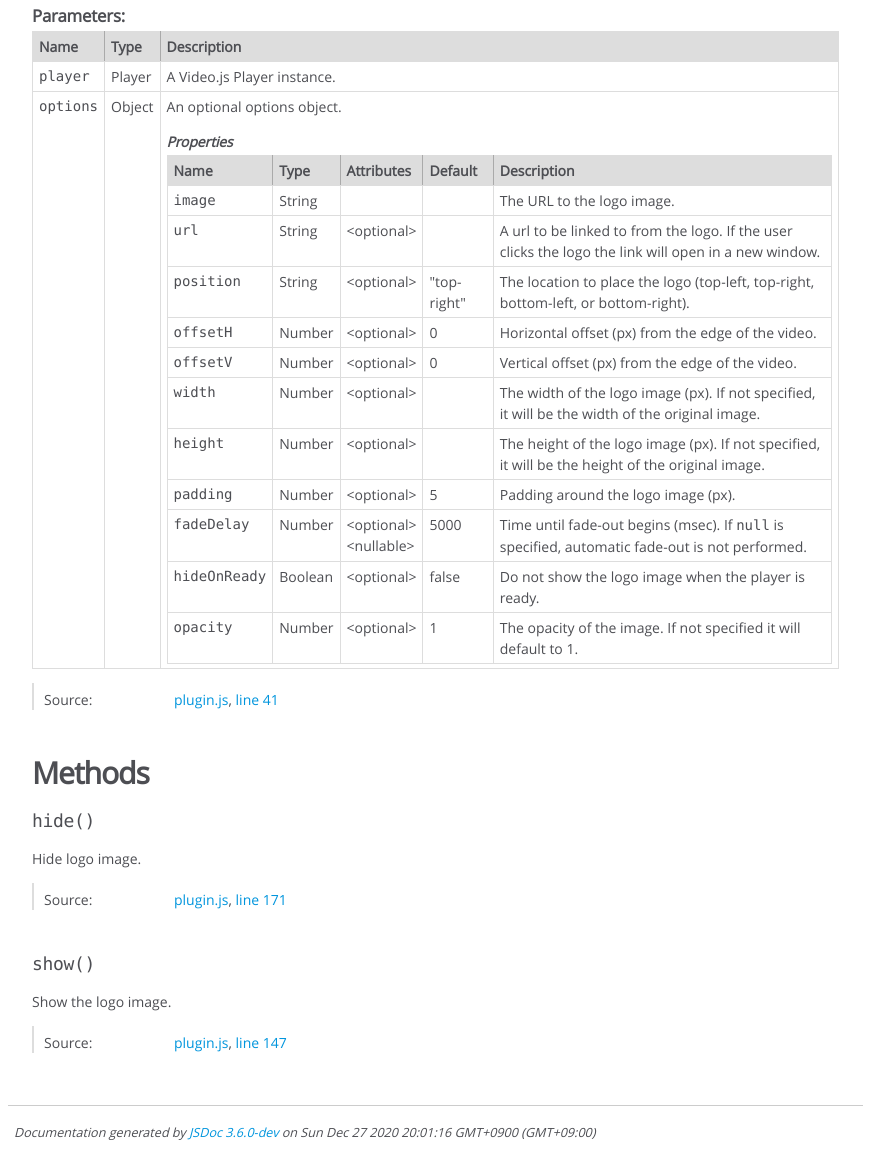
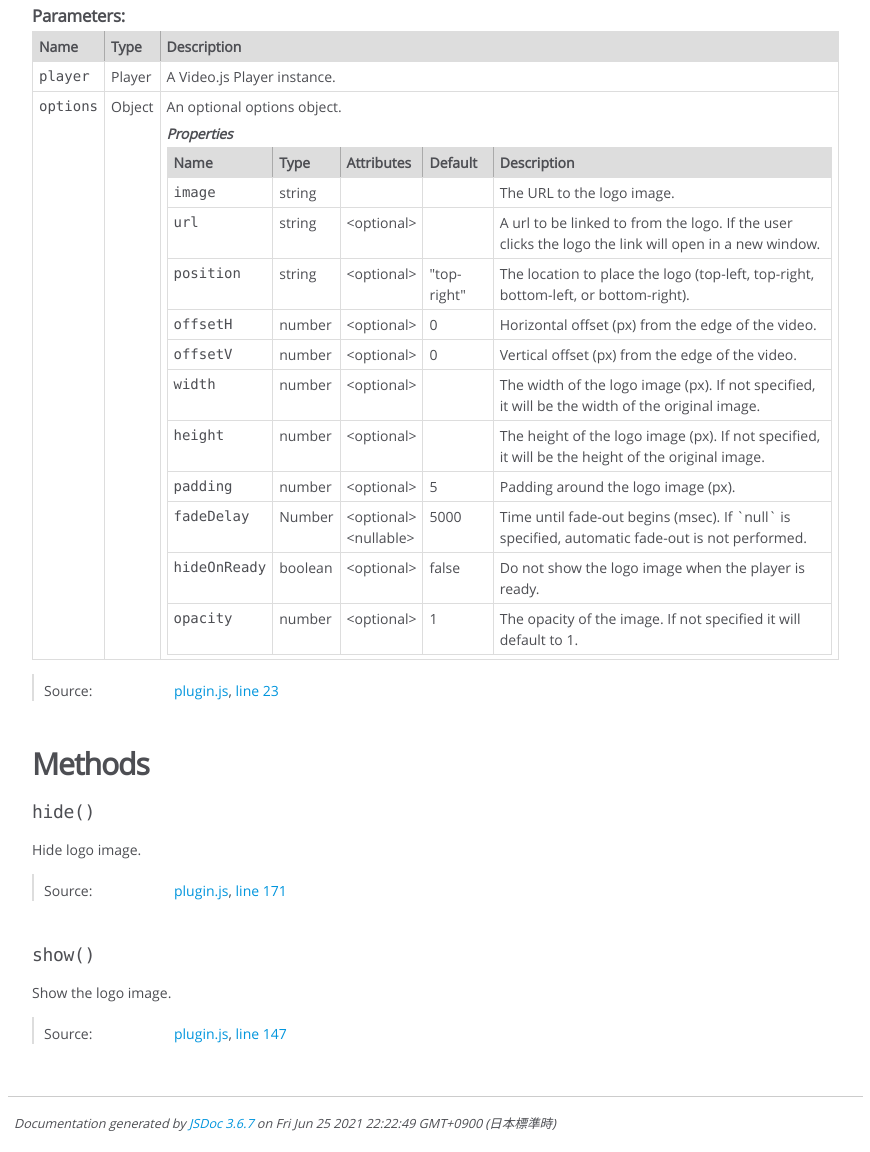
Before and after one commit to tapioca24/videojs-logo, a website: page docs/api/Logo.html in a window 1280 px wide. Shown: the part 362-1514 px from the top of the page, without its empty margins (0-870 px from the left). Drawn offline with Linux system fonts and the light colour scheme.

Commit message:
docs: update the documentation

```diff
--- a/docs/api/Logo.html
+++ b/docs/api/Logo.html
@@ -30,7 +30,7 @@
 
         <h2><span class="attribs"><span class="type-signature"></span></span>Logo<span class="signature">(player, options)</span><span class="type-signature"></span></h2>
 
-            <div class="class-description"><p>A videojs plugin to display a logo image on the player.</p></div>
+            <div class="class-description">A videojs plugin to display a logo image on the player.</div>
 
 
 </header>
@@ -53,7 +53,7 @@
 
 
 <div class="description">
-    <p>Create a Logo plugin instance.</p>
+    Create a Logo plugin instance.
 </div>
 
 
@@ -105,7 +105,7 @@
 
 
 
-            <td class="description last"><p>A Video.js Player instance.</p></td>
+            <td class="description last">A Video.js Player instance.</td>
         </tr>
 
 
@@ -128,7 +128,7 @@
 
 
 
-            <td class="description last"><p>An optional options object.</p>
+            <td class="description last">An optional options object.
                 <h6>Properties</h6>
 
 
@@ -164,7 +164,7 @@
             <td class="type">
 
 
-<span class="param-type">String</span>
+<span class="param-type">string</span>
 
 
 
@@ -186,7 +186,7 @@
                 </td>
 
 
-            <td class="description last"><p>The URL to the logo image.</p></td>
+            <td class="description last">The URL to the logo image.</td>
         </tr>
 
 
@@ -199,7 +199,7 @@
             <td class="type">
 
 
-<span class="param-type">String</span>
+<span class="param-type">string</span>
 
 
 
@@ -223,7 +223,7 @@
                 </td>
 
 
-            <td class="description last"><p>A url to be linked to from the logo. If the user clicks the logo the link will open in a new window.</p></td>
+            <td class="description last">A url to be linked to from the logo. If the user clicks the logo the link will open in a new window.</td>
         </tr>
 
 
@@ -236,7 +236,7 @@
             <td class="type">
 
 
-<span class="param-type">String</span>
+<span class="param-type">string</span>
 
 
 
@@ -262,7 +262,7 @@
                 </td>
 
 
-            <td class="description last"><p>The location to place the logo (top-left, top-right, bottom-left, or bottom-right).</p></td>
+            <td class="description last">The location to place the logo (top-left, top-right, bottom-left, or bottom-right).</td>
         </tr>
 
 
@@ -275,7 +275,7 @@
             <td class="type">
 
 
-<span class="param-type">Number</span>
+<span class="param-type">number</span>
 
 
 
@@ -301,7 +301,7 @@
                 </td>
 
 
-            <td class="description last"><p>Horizontal offset (px) from the edge of the video.</p></td>
+            <td class="description last">Horizontal offset (px) from the edge of the video.</td>
         </tr>
 
 
@@ -314,7 +314,7 @@
             <td class="type">
 
 
-<span class="param-type">Number</span>
+<span class="param-type">number</span>
 
 
 
@@ -340,7 +340,7 @@
                 </td>
 
 
-            <td class="description last"><p>Vertical offset (px) from the edge of the video.</p></td>
+            <td class="description last">Vertical offset (px) from the edge of the video.</td>
         </tr>
 
 
@@ -353,7 +353,7 @@
             <td class="type">
 
 
-<span class="param-type">Number</span>
+<span class="param-type">number</span>
 
 
 
@@ -377,7 +377,7 @@
                 </td>
 
 
-            <td class="description last"><p>The width of the logo image (px). If not specified, it will be the width of the original image.</p></td>
+            <td class="description last">The width of the logo image (px). If not specified, it will be the width of the original image.</td>
         </tr>
 
 
@@ -390,7 +390,7 @@
             <td class="type">
 
 
-<span class="param-type">Number</span>
+<span class="param-type">number</span>
 
 
 
@@ -414,7 +414,7 @@
                 </td>
 
 
-            <td class="description last"><p>The height of the logo image (px). If not specified, it will be the height of the original image.</p></td>
+            <td class="description last">The height of the logo image (px). If not specified, it will be the height of the original image.</td>
         </tr>
 
 
@@ -427,7 +427,7 @@
             <td class="type">
 
 
-<span class="param-type">Number</span>
+<span class="param-type">number</span>
 
 
 
@@ -453,7 +453,7 @@
                 </td>
 
 
-            <td class="description last"><p>Padding around the logo image (px).</p></td>
+            <td class="description last">Padding around the logo image (px).</td>
         </tr>
 
 
@@ -494,7 +494,7 @@
                 </td>
 
 
-            <td class="description last"><p>Time until fade-out begins (msec). If <code>null</code> is specified, automatic fade-out is not performed.</p></td>
+            <td class="description last">Time until fade-out begins (msec). If `null` is specified, automatic fade-out is not performed.</td>
         </tr>
 
 
@@ -507,7 +507,7 @@
             <td class="type">
 
 
-<span class="param-type">Boolean</span>
+<span class="param-type">boolean</span>
 
 
 
@@ -533,7 +533,7 @@
                 </td>
 
 
-            <td class="description last"><p>Do not show the logo image when the player is ready.</p></td>
+            <td class="description last">Do not show the logo image when the player is ready.</td>
         </tr>
 
 
@@ -546,7 +546,7 @@
             <td class="type">
 
 
-<span class="param-type">Number</span>
+<span class="param-type">number</span>
 
 
 
@@ -572,7 +572,7 @@
                 </td>
 
 
-            <td class="description last"><p>The opacity of the image. If not specified it will default to 1.</p></td>
+            <td class="description last">The opacity of the image. If not specified it will default to 1.</td>
         </tr>
 
 
@@ -620,7 +620,7 @@
 
     <dt class="tag-source">Source:</dt>
     <dd class="tag-source"><ul class="dummy"><li>
-        <a href="plugin.js.html">plugin.js</a>, <a href="plugin.js.html#line41">line 41</a>
+        <a href="plugin.js.html">plugin.js</a>, <a href="plugin.js.html#line23">line 23</a>
     </li></ul></dd>
 
 
@@ -684,7 +684,7 @@
 
 
 <div class="description">
-    <p>Hide logo image.</p>
+    Hide logo image.
 </div>
 
 
@@ -772,7 +772,7 @@
 
 
 <div class="description">
-    <p>Show the logo image.</p>
+    Show the logo image.
 </div>
 
 
@@ -868,7 +868,7 @@
 <br class="clear">
 
 <footer>
-    Documentation generated by <a href="https://github.com/jsdoc3/jsdoc">JSDoc 3.6.0-dev</a> on Sun Dec 27 2020 20:01:16 GMT+0900 (GMT+09:00)
+    Documentation generated by <a href="https://github.com/jsdoc/jsdoc">JSDoc 3.6.7</a> on Fri Jun 25 2021 22:22:49 GMT+0900 (日本標準時)
 </footer>
 
 <script> prettyPrint(); </script>
```
Also changed, not shown: docs/api/index.html (+1 -1 lines), docs/api/plugin.js.html (+11 -11 lines), README.md.
